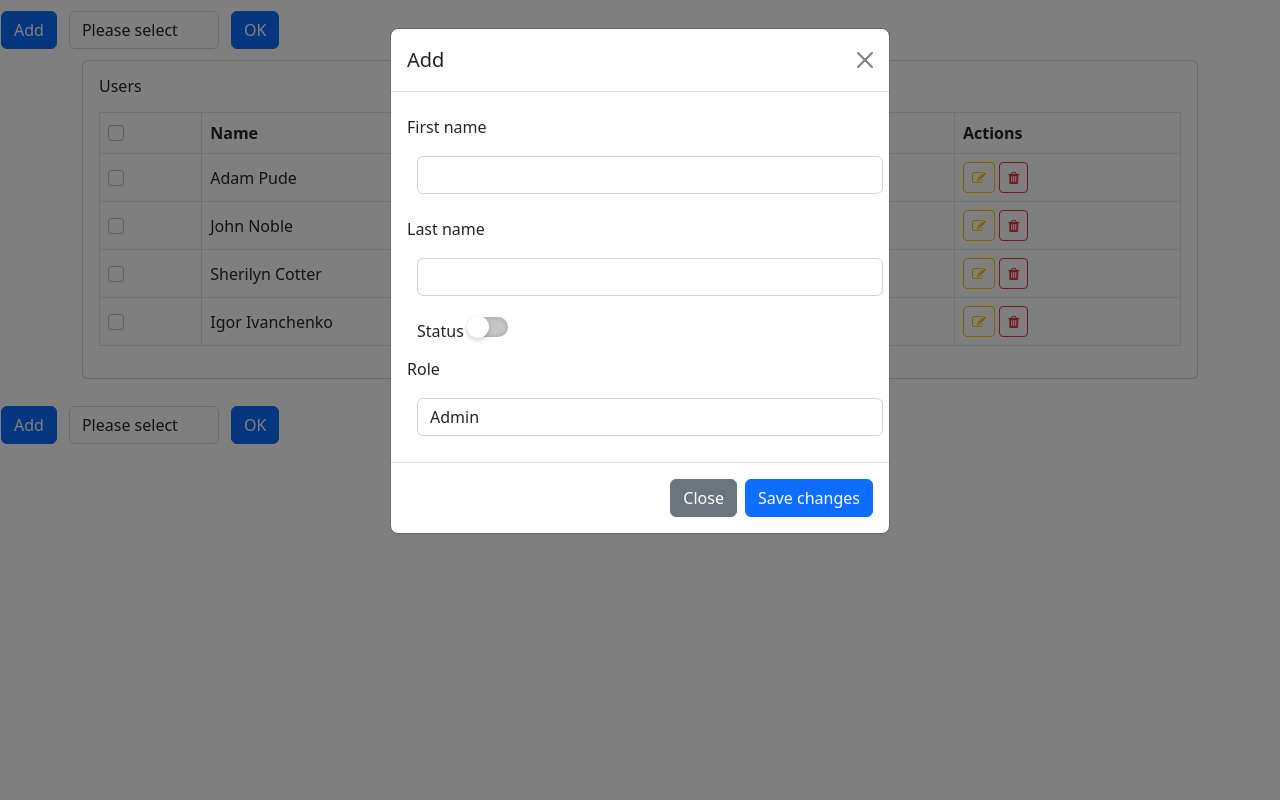
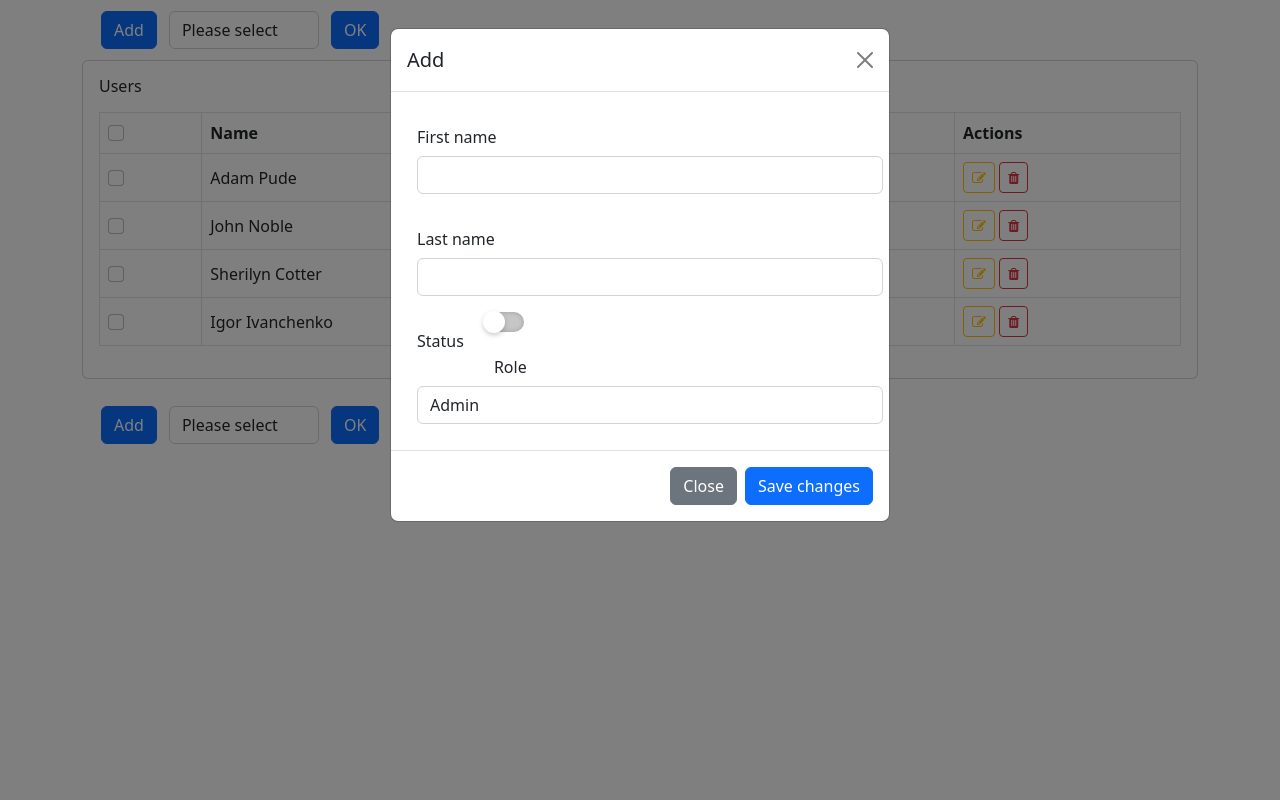
Before and after one commit to Vitaliy13050608/Vitaliy13050608-github.io, a PHP site: page / in a window 1280 px wide, after a click on "Add". Run offline with PHP 8.4, Linux system fonts and the light colour scheme; data comes from the database, SQL or seed files in the repository; some libraries are stand-ins or nearby versions.

Commit message:
Update main.css

```diff
--- a/main.css
+++ b/main.css
@@ -4,8 +4,8 @@ body {
  background: #f3f3f3;
 }
 .switch {
- margin-left:10px;
-}
+ margin:auto;
+ }
 
 .check-box {
     position: relative;
@@ -69,6 +69,16 @@ input:checked[type="checkbox"]:before {
     margin: 10px;
 }
 
+.btn-primary {
+    margin-left: 100px;
+}
+
+#ok_down {
+    margin: 0;
+}
+#ok_top {
+    margin: 0;
+}
 
 .active-circle {
     color: green;
@@ -114,6 +124,11 @@ table {
     background-clip: border-box;
     border: 1px solid rgba(0,0,0,.125);
     border-radius: 0.25rem;
+}
+.col-form-label {
+    padding-right: 10px;
+    margin: 10px;
+    float:inline-start;
 }
 
 
```
